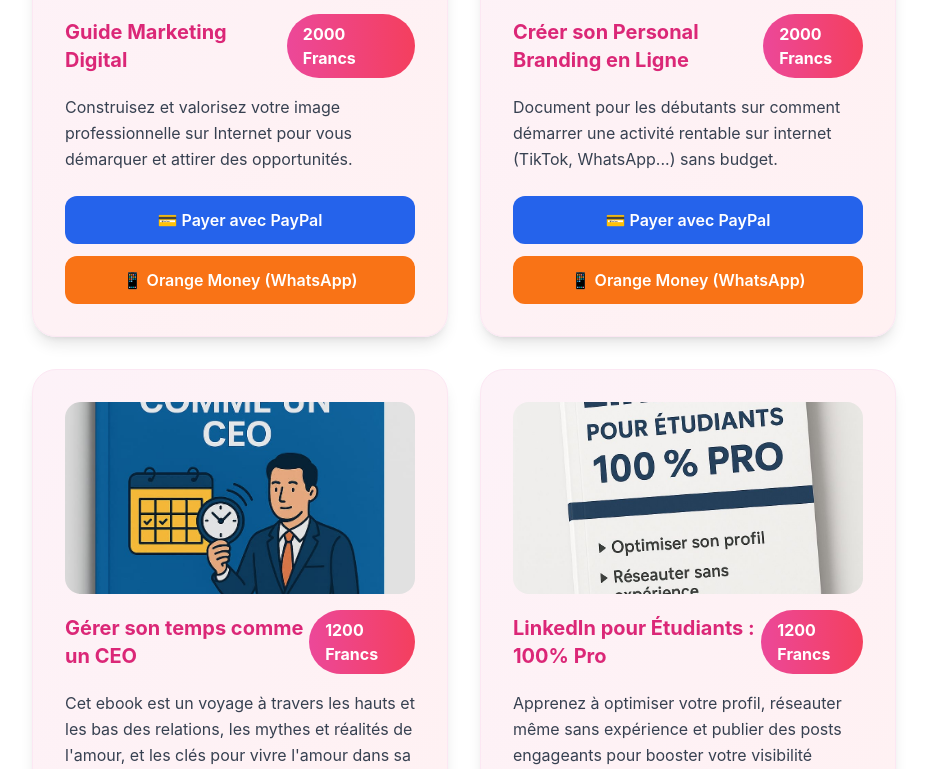
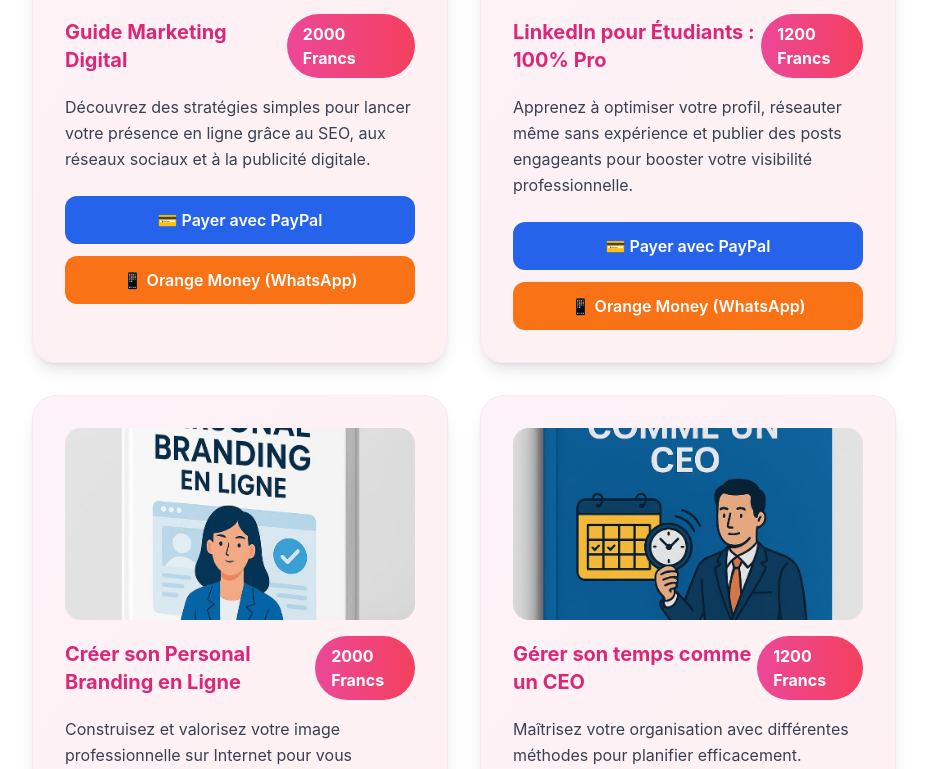
Before and after one commit to Solangeilinga/bureau-digital, a React (Create React App) app: page / in a window 1280 px wide. Shown: the part 3291-4060 px from the top of the page, without its empty margins (176-1103 px from the left). Built offline with nearby package versions, Linux system fonts and the light colour scheme.

Commit message:
Mise à jour du contenu

```diff
--- a/src/components/Shop.js
+++ b/src/components/Shop.js
@@ -5,27 +5,11 @@ const Shop = ({ isVisible }) => {
     const products = [
         {
             title: "Guide Marketing Digital",
-            description: "Construisez et valorisez votre image professionnelle sur Internet pour vous démarquer et attirer des opportunités.",
+            description: "Découvrez des stratégies simples pour lancer votre présence en ligne grâce au SEO, aux réseaux sociaux et à la publicité digitale.",
             price: "2000 Francs",
             paypalLink: "https://payhip.com/b/xeSWr",
             orangeMoneyLink: "https://wa.me/+22661645069?text=Bonjour%2C%20je%20veux%20payer%20par%20Orange%20Money%20pour%20le%20planning",
             image: "/assets/images/marketing.png"
-        },
-        {
-            title: "Créer son Personal Branding en Ligne",
-            description: "Document pour les débutants sur comment démarrer une activité rentable sur internet (TikTok, WhatsApp...) sans budget.",
-            price: "2000 Francs",
-            paypalLink: "https://payhip.com/b/JQ6Vm",
-            orangeMoneyLink: "https://wa.me/+22661645069?text=Bonjour%2C%20je%20veux%20payer%20par%20Orange%20Money%20pour%20le%20planning",
-            image: "/assets/images/personal-branding.png"
-        },
-        {
-            title: "Gérer son temps comme un CEO",
-            description: "Cet ebook est un voyage à travers les hauts et les bas des relations, les mythes et réalités de l'amour, et les clés pour vivre l'amour dans sa forme la plus authentique et épanouissante.",
-            price: "1200 Francs",
-            paypalLink: "https://payhip.com/b/BU5Yd",
-            orangeMoneyLink: "https://wa.me/+22661645069?text=Bonjour%2C%20je%20veux%20payer%20par%20Orange%20Money%20pour%20l'%20ebook",
-            image: "/assets/images/ceo.png"
         },
         {
             title: " LinkedIn pour Étudiants : 100% Pro",
@@ -34,7 +18,24 @@ const Shop = ({ isVisible }) => {
             paypalLink: "https://payhip.com/b/sgdBr",
             orangeMoneyLink: "https://wa.me/+22661645069?text=Bonjour%2C%20je%20veux%20payer%20par%20Orange%20Money%20pour%20le%20planning",
             image: "/assets/images/linkedin.png"
-        }
+        },
+        {
+            title: "Créer son Personal Branding en Ligne",
+            description: "Construisez et valorisez votre image professionnelle sur Internet pour vous démarquer et attirer des opportunités.",
+            price: "2000 Francs",
+            paypalLink: "https://payhip.com/b/JQ6Vm",
+            orangeMoneyLink: "https://wa.me/+22661645069?text=Bonjour%2C%20je%20veux%20payer%20par%20Orange%20Money%20pour%20le%20planning",
+            image: "/assets/images/personal-branding.png"
+        },
+        {
+            title: "Gérer son temps comme un CEO",
+            description: "Maîtrisez votre organisation avec différentes méthodes pour planifier efficacement.",
+            price: "1200 Francs",
+            paypalLink: "https://payhip.com/b/BU5Yd",
+            orangeMoneyLink: "https://wa.me/+22661645069?text=Bonjour%2C%20je%20veux%20payer%20par%20Orange%20Money%20pour%20l'%20ebook",
+            image: "/assets/images/ceo.png"
+        },
+
     ];
 
     return (
```
